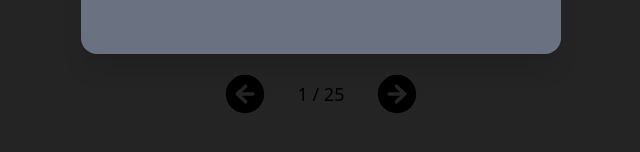
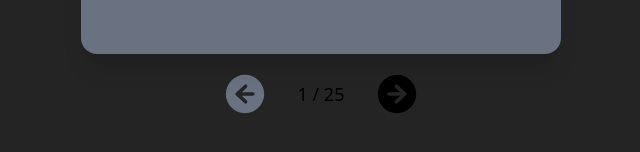
Before and after one commit to adceballos/spanish-flashcards, a Vue app in the folder frontend/: page /deck1-essentials in a window 1280 px wide. Shown: the part 482-634 px from the top of the page, without its empty margins (319-959 px from the left). Built offline with nearby package versions, Linux system fonts and the light colour scheme.

Commit message:
feat: add visual indicator to navigation arrows when disabled

```diff
--- a/frontend/src/components/cardCarousel.vue
+++ b/frontend/src/components/cardCarousel.vue
@@ -62,8 +62,14 @@ onUnmounted(() => {
       />
 
       <div class="flex items-center justify-center mt-4 gap-x-5">
-        <button v-on:click="prevCard" :disabled="activeIndex === 0" aria-label="Previous card" class="text-2xl">
-          <ArrowLeftCircleIcon class="w-12 h-12 hover:text-slate-400 transition-colors duration-250"/>
+        <button
+          @:click="prevCard"
+          :disabled="activeIndex === 0"
+          :class="{ 'text-gray-500 pointer-events-none' : activeIndex === 0 }"
+          aria-label="Previous card"
+          class="text-2xl"
+        >
+          <ArrowLeftCircleIcon class="w-12 h-12 hover:text-blue-300 transition-colors duration-250"/>
         </button>
 
         <div class="w-16 text-center">
@@ -72,8 +78,14 @@ onUnmounted(() => {
           </p>
         </div>
 
-        <button @click="nextCard" :disabled="activeIndex === cards.length - 1" aria-label="Next card" class="text-2xl">
-          <ArrowRightCircleIcon class="w-12 h-12 hover:text-slate-400 transition-colors duration-250"/>
+        <button
+          @click="nextCard"
+          :disabled="activeIndex === cards.length - 1"
+          aria-label="Next card"
+          :class="{ 'text-gray-500 pointer-events-none' : activeIndex === cards.length - 1 }"
+          class="text-2xl"
+        >
+          <ArrowRightCircleIcon class="w-12 h-12 hover:text-blue-300 transition-colors duration-250"/>
         </button>
       </div>
     </div>
```
